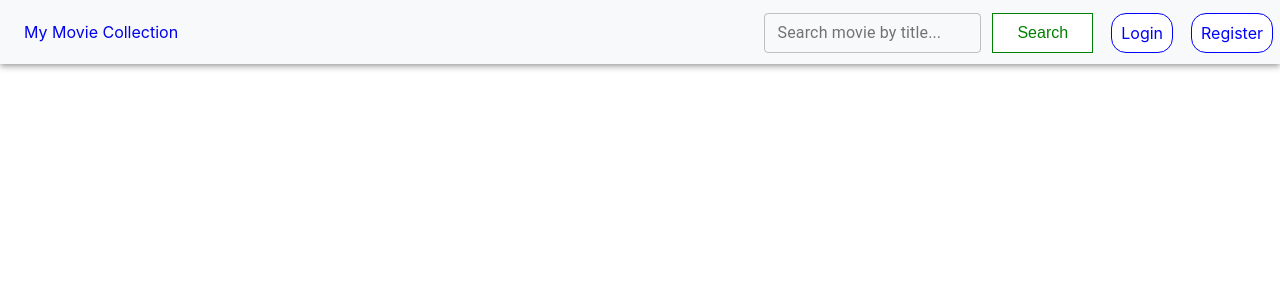
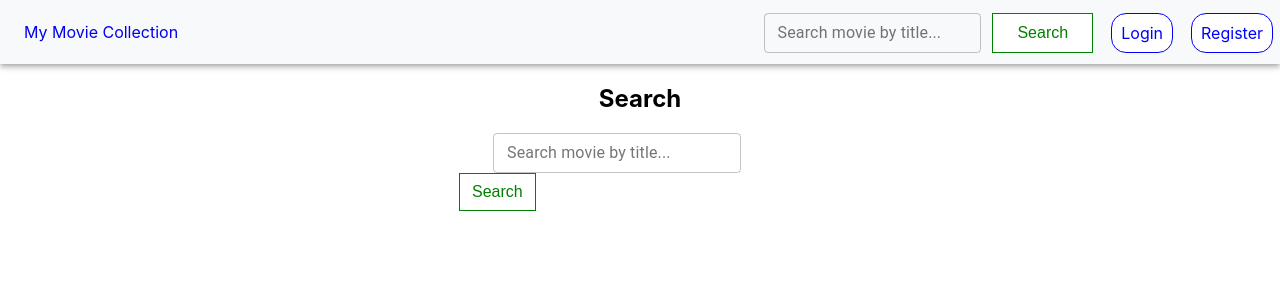
Before and after one commit to YordanDobrev97/MovieLibrary, a React (Create React App) app in the folder client/: page /search in a window 1280 px wide. Shown: the top 300 px of the page. Built offline with nearby package versions, Linux system fonts and the light colour scheme; no server answers.

Commit message:
Implement Search page with fetch data

```diff
--- a/client/src/App.tsx
+++ b/client/src/App.tsx
@@ -7,6 +7,8 @@ import Heading from './components/Heading';
 import MovieContainer from './components/MovieContainer';
 import Register from './components/Register';
 import Login from './components/Login';
+import Search from './components/Search';
+import SearchPage from './components/SearchPage';
 
 import './App.css';
 
@@ -53,10 +55,7 @@ const App = () => {
             <Link className={classes.link} to='/'>My Movie Collection</Link>
           </Toolbar>
           <Box display='flex'>
-            <TextField label="Search movie by title..." className={classes.searcTextField} variant="outlined" size="small" />
-            <Btn bgc='white' c='green' m='0px 7px 0px 11px' p='9px' br='0' border='1px solid green' text='Search' fz='16px' w='20%' onClick={() => {
-            }} />
-
+            <Search />
             {
               localStorage.getItem('uid') ? (
                 <React.Fragment>
@@ -76,6 +75,7 @@ const App = () => {
       <Switch>
         <Route path='/register' component={Register} />
         <Route path='/login' component={Login} />
+        <Route path='/search' component={SearchPage} />
 
         <Route exact path='/'>
           <Heading heading='Heading' description='Lorem ipsum dolor sit amet, consectetur adipisicing elit, sed doeiusmod tempor incididunt ut labore et dolore magna aliqua' />
--- a/client/src/components/Heading.tsx
+++ b/client/src/components/Heading.tsx
@@ -1,6 +1,7 @@
 import React from 'react';
 import { createStyles, Theme, makeStyles } from '@material-ui/core/styles';
 import Btn from './Button';
+import { Link } from 'react-router-dom';
 
 const useStyles = makeStyles((theme: Theme) =>
     createStyles({
@@ -23,6 +24,17 @@ const useStyles = makeStyles((theme: Theme) =>
         },
         headingSearchBtn: {
             marginLeft: '50px',
+        },
+        searchLink: {
+            background: '#0057D8',
+            width: '10%',
+            color: 'white',
+            margin: '3px 50px',
+            padding: '7px 15px',
+            fontSize: '17px',
+            border: '2px solid black',
+            borderRadius: '20px',
+            textDecoration: 'none',
         }
     }),
 );
@@ -39,9 +51,7 @@ const Heading: React.FunctionComponent<HeadingProps> = props => {
         <section id="heading-section" className={classes.headingSection}>
             <h1 className={classes.heading}>{props.heading}</h1>
             <p className={classes.description}>{props.description}</p>
-            <Btn bgc="#0057D8" w='10%' c='white' m='3px 50px' p='7px 15px' fz='17px' text='Search' br='10px' border='2px solid black' onClick={() => {
-
-            }} />
+            <Link className={classes.searchLink} to='/search'>Search</Link>
         </section>
     )
 }
--- a/client/src/components/MovieContainer.tsx
+++ b/client/src/components/MovieContainer.tsx
@@ -2,6 +2,7 @@ import React, { useState, useEffect } from 'react';
 import { createStyles, Theme, makeStyles } from '@material-ui/core/styles';
 import MovieService from '../services/movie';
 import { Link } from 'react-router-dom';
+import IMovie from '../interfaces/movie';
 
 const useStyles = makeStyles((theme: Theme) =>
     createStyles({
@@ -19,16 +20,10 @@ const useStyles = makeStyles((theme: Theme) =>
     }),
 );
 
-interface Movie {
-    _id: string;
-    title: string;
-    imageUrl: string;
-}
-
 const MovieContainer = () => {
     const classes = useStyles();
     const [isLoad, setLoad] = useState(false);
-    const [movies, setMovies] = useState<Movie[]>([]);
+    const [movies, setMovies] = useState<IMovie[]>([]);
 
     useEffect(() => {
         MovieService.getAll()
--- /dev/null
+++ b/client/src/components/Search.tsx
@@ -0,0 +1,30 @@
+import React from 'react';
+import { createStyles, Theme, makeStyles } from '@material-ui/core/styles';
+import { Box, TextField } from '@material-ui/core';
+import Btn from './Button';
+
+const useStyles = makeStyles((theme: Theme) =>
+    createStyles({
+        searcTextField: {
+            marginLeft: '45px',
+        },
+        headingSearchBtn: {
+            marginLeft: '50px',
+        }
+    }),
+);
+
+
+const Search = () => {
+    const classes = useStyles();
+
+    return (
+        <React.Fragment>
+            <TextField label="Search movie by title..." className={classes.searcTextField} variant="outlined" size="small" />
+            <Btn bgc='white' c='green' m='0px 7px 0px 11px' p='9px' br='0' border='1px solid green' text='Search' fz='16px' w='20%' onClick={() => {
+            }} />
+        </React.Fragment>
+    )
+}
+
+export default Search;
--- /dev/null
+++ b/client/src/components/SearchList.tsx
@@ -0,0 +1,53 @@
+import Btn from './Button';
+import { createStyles, Theme, makeStyles } from '@material-ui/core/styles';
+import { Link } from 'react-router-dom';
+import IMovie from '../interfaces/movie';
+
+const useStyles = makeStyles((theme: Theme) =>
+    createStyles({
+        searchList: {
+            display: 'flex',
+            margin: '50px 120px'
+        },
+        movie: {
+            margin: '0px 30px',
+        },
+        description: {
+            maxWidth: '55em'
+        }
+    }),
+);
+
+type MovieList = {
+    movies: IMovie[]
+}
+
+const SearchList: React.FC<MovieList> = props => {
+    const classes = useStyles();
+
+    return (
+        <div>
+            {
+                props.movies.map((movie => {
+                    const movieLink = `/movies/${movie.title}`;
+                    return (
+                        <div className={classes.searchList}>
+                            <img src={movie.imageUrl} />
+
+                            <div className={classes.movie}>
+                                <h3>
+                                    <Link to='/movies/title'>{movie.title}</Link>
+                                </h3>
+                                <p className={classes.description}>{movie.description}</p>
+                                <Btn bgc='white' c='green' m='40px 7px 0px 11px' p='9px' br='0' border='1px solid green' text='Add to favorites' fz='16px' w='30%' onClick={() => {
+                                }} />
+                            </div>
+                        </div>
+                    )
+                }))
+            }
+        </div>
+    )
+}
+
+export default SearchList;
--- /dev/null
+++ b/client/src/components/SearchPage.tsx
@@ -0,0 +1,50 @@
+import React, { useState, useEffect } from 'react';
+import { createStyles, Theme, makeStyles } from '@material-ui/core/styles';
+import Search from './Search';
+import SearchList from './SearchList';
+import IMovie from '../interfaces/movie';
+import MovieService from '../services/movie';
+
+const useStyles = makeStyles((theme: Theme) =>
+    createStyles({
+        searchHeading: {
+            textAlign: 'center',
+        },
+        searchPage: {
+            margin: '20px auto',
+            width: '30%',
+        }
+    }),
+);
+
+const SearchPage = () => {
+    const classes = useStyles();
+    const [movies, setMovies] = useState<IMovie[]>([]);
+    const [isLoad, setLoad] = useState(false);
+
+    useEffect(() => {
+        MovieService.getAll()
+            .then(data => {
+                setMovies(data);
+                setLoad(true);
+            });
+    }, []);
+
+    return (
+        <section>
+            <article className={classes.searchPage}>
+                <h2 className={classes.searchHeading}>Search</h2>
+                <Search />
+            </article>
+            {
+                isLoad ? (
+                    <SearchList movies={movies} />
+                ) : (
+                    <React.Fragment></React.Fragment>
+                )
+            }
+        </section>
+    )
+}
+
+export default SearchPage;
--- /dev/null
+++ b/client/src/interfaces/movie.tsx
@@ -0,0 +1,6 @@
+export default interface Movie {
+    _id: string;
+    title: string;
+    imageUrl: string;
+    description: string;
+}
```
Also changed, not shown: client/src/components/NavBar.tsx (deleted, +0 -47 lines).
